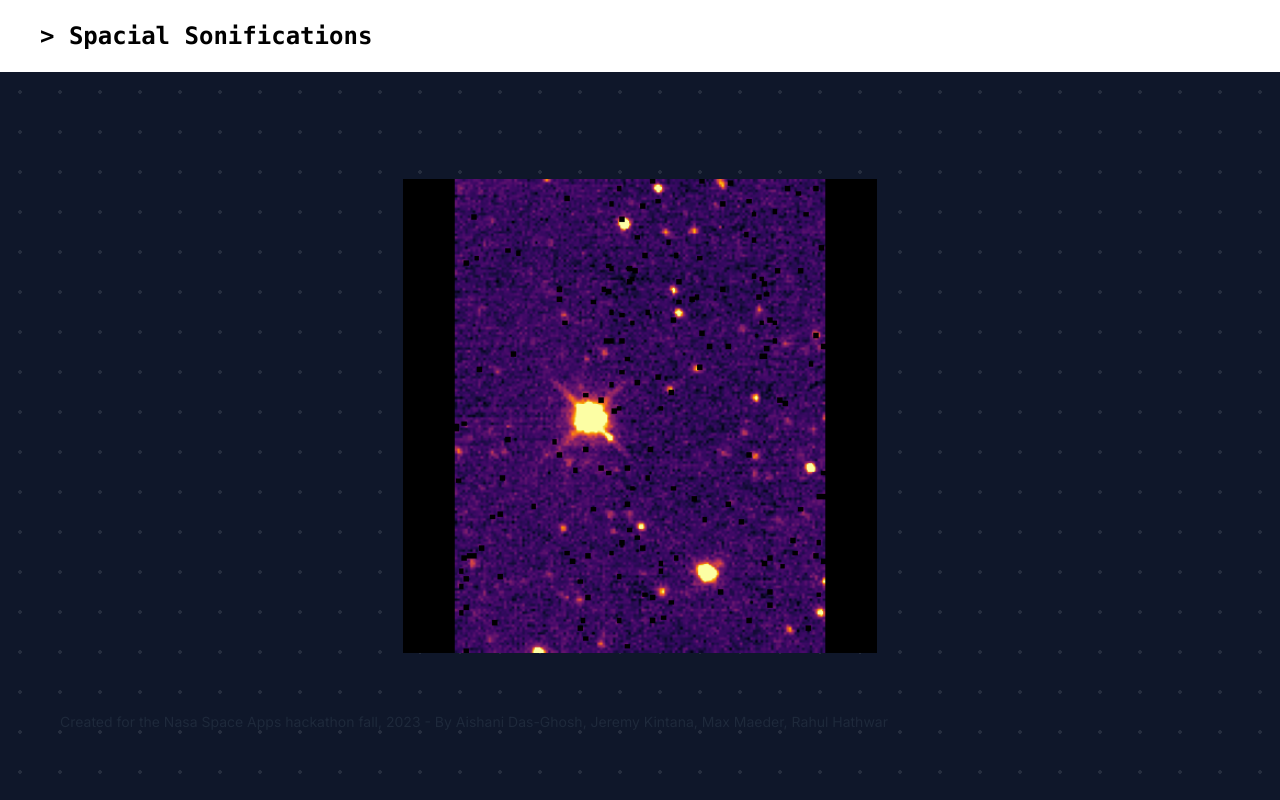
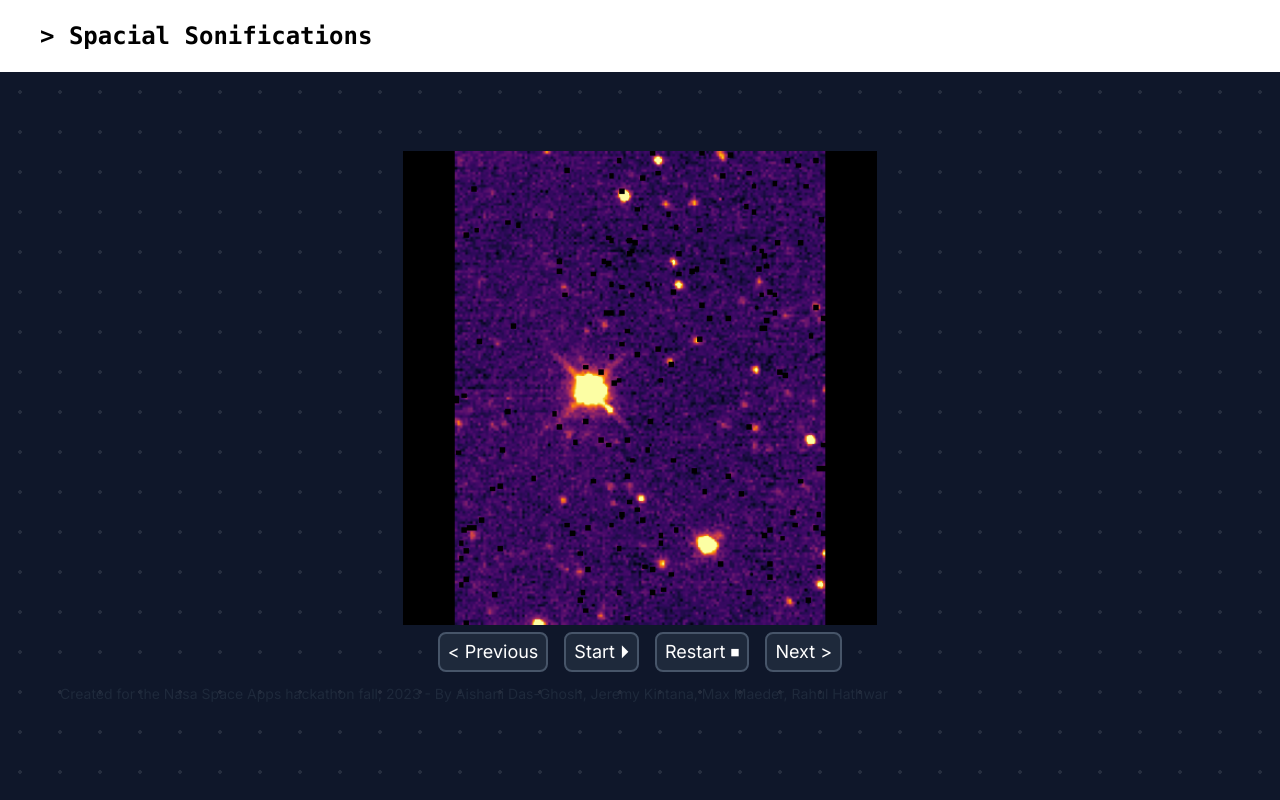
Before and after one commit to MaxMaeder/NASA-Space-Apps, a Next.js app in the folder frontend/: page / in a window 1280 px wide. Built offline with nearby package versions, Linux system fonts and the light colour scheme.

Commit message:
Update page, layout

```diff
--- a/frontend/app/layout.tsx
+++ b/frontend/app/layout.tsx
@@ -20,7 +20,7 @@ export default function RootLayout({
     <html lang="en">
       <body className={inter.className + " flex flex-col"}>
         <Header />
-        <main className="grow pt-12 px-12 justify-between background bg-slate-900 overflow-hidden">
+        <main className="grow pt-5 px-12 justify-between background bg-slate-900 overflow-hidden">
           {children}
         </main>
       </body>
--- a/frontend/app/page.tsx
+++ b/frontend/app/page.tsx
@@ -27,8 +27,15 @@ const config = {
 
 export default function Home() {
   return (
-    <div className="flex flex-col overflow-hidden">
+    <div className="flex flex-col overflow-hidden relative">
       <ImageCanvas />
+
+      <div className="absolute bottom-10 w-full flex justify-center space-x-4">
+        <Button text="< Previous" onClick={() => {}} />
+        <Button text="Start ⏵︎" onClick={() => {}} />
+        <Button text="Restart ⏹︎" onClick={() => {}} />
+        <Button text="Next >" onClick={() => {}} />
+      </div>
     {/*
       <div>
         <div className={"w-full flex flex-row mt-0 font-mono font-semibold space-x-2 px-4 text-slate-400"}>
```
